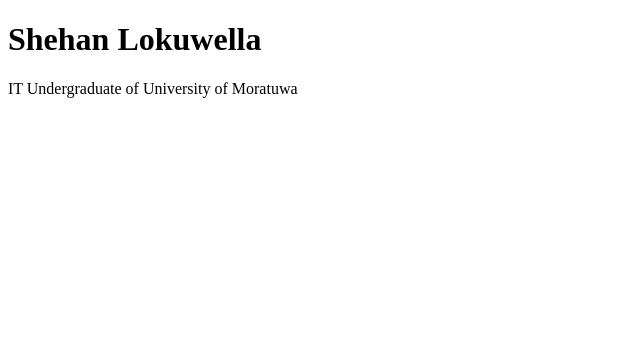
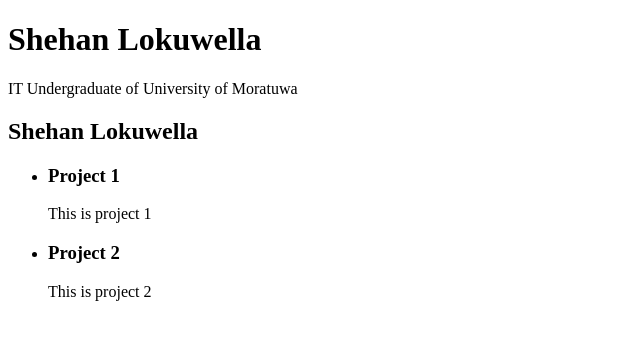
Before and after one commit to Shehan013/Portfolio_frontend, a Nuxt app: page / in a window 1280 px wide. Shown: the top 340 px of the page, without its empty margins (0-640 px from the left). Built offline with nearby package versions, Linux system fonts and the light colour scheme.

Commit message:
project_info

```diff
--- a/app.vue
+++ b/app.vue
@@ -3,4 +3,33 @@
     <h1>Shehan Lokuwella</h1>
     <p>IT Undergraduate of University of Moratuwa</p>
   </div>
+  <div>
+    <h2>{{ name }}</h2>
+    <ul>
+      <li v-for="project in projects" :key="project.name">
+        <h3>{{ project.name }}</h3>
+        <p>{{ project.description }}</p>
+      </li>
+    </ul>
+  </div>
 </template>
+
+// add script and style tags
+
+<script setup>
+
+const name = 'Shehan Lokuwella';
+const projects = [
+   {
+    name : 'Project 1',
+    description : 'This is project 1'
+   },
+
+   {
+    name : 'Project 2',
+    description : 'This is project 2'
+   },
+  ];
+</script>
+
+<style></style>
```
